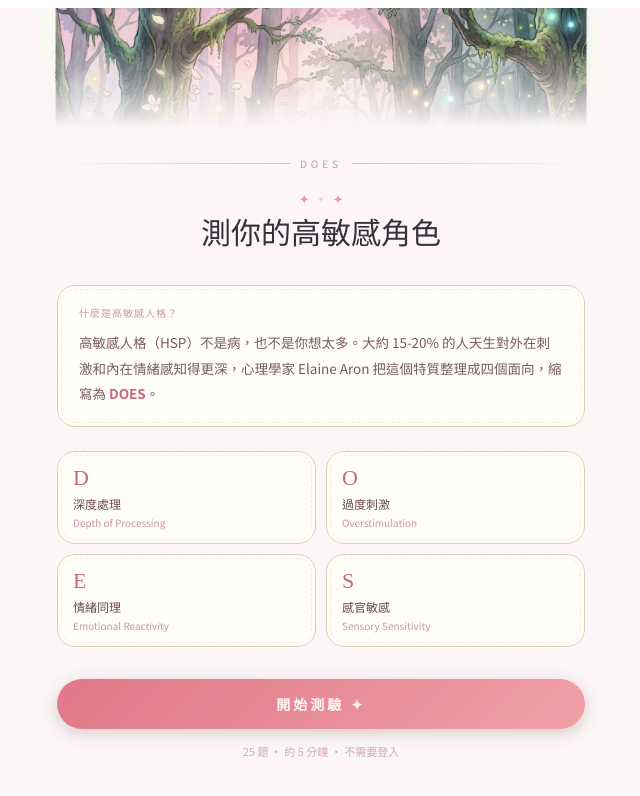
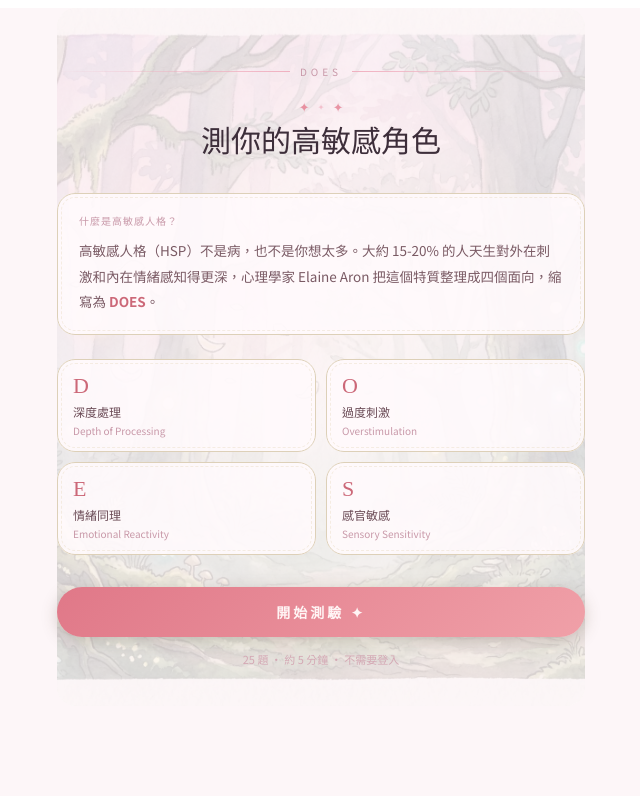
Before and after one commit to 83CC83/does-quiz, a Next.js app: page / in a window 1280 px wide. Shown: the top 796 px of the page, without its empty margins (319-959 px from the left). Built offline with nearby package versions, Linux system fonts and the light colour scheme; a web font is replaced by a local one.

Commit message:
adjust cover

```diff
--- a/app/page.jsx
+++ b/app/page.jsx
@@ -267,13 +267,15 @@ export default function DOESQuiz() {
 
         {/* ── INTRO ── */}
         {step === "intro" && (
-          <div style={{ animation: "fadeUp 0.6s ease-out", paddingTop: 0 }}>
-            {/* 封面圖：滿版裝飾，底部漸變融入背景 */}
-            <div style={{ width: "calc(100% + 32px)", marginLeft: -16, position: "relative", marginBottom: 28 }}>
-              <img src="/images/cover.webp" alt="" style={{ width: "100%", height: 120, objectFit: "cover", objectPosition: "center 20%", display: "block" }} />
-              <div style={{ position: "absolute", bottom: 0, left: 0, right: 0, height: "70%", background: "linear-gradient(transparent, #fdf6f8)" }} />
+          <div style={{ animation: "fadeUp 0.6s ease-out", paddingTop: 56, position: "relative" }}>
+            {/* 背景圖片 */}
+            <div style={{ position: "absolute", inset: 0, borderRadius: 20, overflow: "hidden", zIndex: 0 }}>
+              <img src="/images/cover.webp" alt="" style={{ width: "100%", height: "100%", objectFit: "cover", objectPosition: "center top", display: "block" }} />
+              <div style={{ position: "absolute", inset: 0, background: "rgba(253,246,248,0.82)" }} />
             </div>
 
+            {/* 原本的內容，完全不動 */}
+            <div style={{ position: "relative", zIndex: 1, paddingBottom: 28 }}>
               {/* decorative top line */}
               <div style={{ display: "flex", alignItems: "center", gap: 10, marginBottom: 20 }}>
                 <div style={{ flex: 1, height: 1, background: "linear-gradient(90deg, transparent, #f0b0c0)" }} />
@@ -292,7 +294,7 @@ export default function DOESQuiz() {
                 </h1>
               </div>
 
-            <div className="sketch-box" style={{ padding: "20px 22px", marginBottom: 24 }}>
+              <div className="sketch-box" style={{ padding: "20px 22px", marginBottom: 24, background: "rgba(255,250,252,0.9)" }}>
                 <p style={{ fontSize: 10, letterSpacing: 1, color: "#c898a8", margin: "0 0 10px", fontFamily: "Noto Sans TC, sans-serif" }}>什麼是高敏感人格？</p>
                 <p style={{ fontSize: "clamp(12px, 3.5vw, 13.5px)", color: "#7a5a64", lineHeight: 1.9, margin: 0, fontFamily: "Noto Sans TC, sans-serif" }}>
                   高敏感人格（HSP）不是病，也不是你想太多。大約 15-20% 的人天生對外在刺激和內在情緒感知得更深，心理學家 Elaine Aron 把這個特質整理成四個面向，縮寫為 <span style={{whiteSpace: "nowrap"}}><strong style={{color: "#cc6878"}}>DOES</strong></span>。
@@ -301,7 +303,7 @@ export default function DOESQuiz() {
 
               <div style={{ display: "grid", gridTemplateColumns: "1fr 1fr", gap: 10, marginBottom: 32 }}>
                 {[["D","深度處理","Depth of Processing"],["O","過度刺激","Overstimulation"],["E","情緒同理","Emotional Reactivity"],["S","感官敏感","Sensory Sensitivity"]].map(([k,zh,en]) => (
-                <div key={k} className="sketch-box" style={{ padding: "14px 16px" }}>
+                  <div key={k} className="sketch-box" style={{ padding: "14px 16px", background: "rgba(255,250,252,0.9)" }}>
                     <p style={{ fontSize: 22, fontFamily: "LXGW WenKai TC, serif", color: "#cc6878", margin: "0 0 4px", letterSpacing: 1 }}>{k}</p>
                     <p style={{ fontSize: 12, color: "#6a4a55", margin: 0, fontFamily: "Noto Sans TC, sans-serif" }}>{zh}</p>
                     <p style={{ fontSize: 10, color: "#c898a8", margin: "3px 0 0", fontFamily: "Noto Sans TC, sans-serif" }}>{en}</p>
@@ -319,6 +321,7 @@ export default function DOESQuiz() {
                 開始測驗 ✦
               </button>
               <p style={{ textAlign: "center", marginTop: 14, fontSize: 11, color: "#d4a8b4", fontFamily: "Noto Sans TC, sans-serif" }}>25 題 · 約 5 分鐘 · 不需要登入</p>
+            </div>
           </div>
         )}
 
```
Lines whose indentation alone changed are shown as unchanged.
